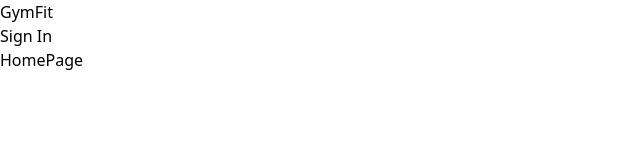
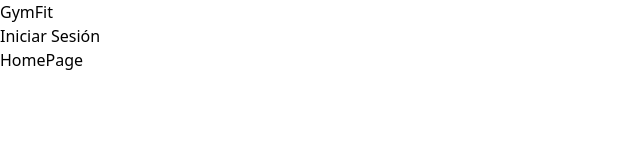
Before and after one commit to davidmanueldev/gym-fit, a Next.js app: page / in a window 1280 px wide. Shown: the top 160 px of the page, without its empty margins (0-640 px from the left). Built offline with nearby package versions, Linux system fonts and the light colour scheme; no server answers.

Commit message:
Label changed

```diff
--- a/src/components/Navbar.js
+++ b/src/components/Navbar.js
@@ -26,14 +26,14 @@
               callbackUrl: '/'
             })
           }}>
-            Sign Out
+            Cerrar Sesión
           </button>
         </div>
       ) : (
         <button onClick={async () => {
           await signIn(null, { callbackUrl: '/dashboard' })
         }}>
-          Sign In
+          Iniciar Sesión
         </button>
       )}
     </nav>
```
